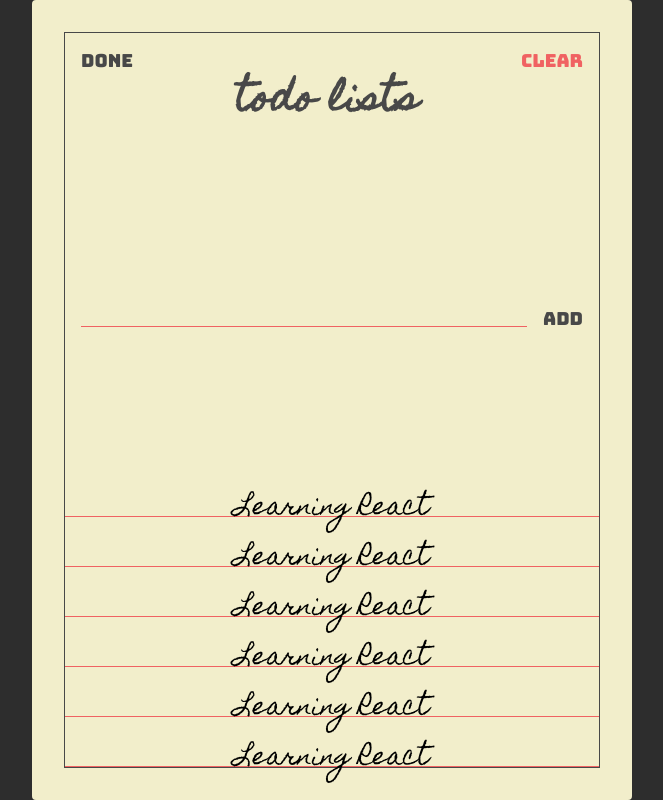
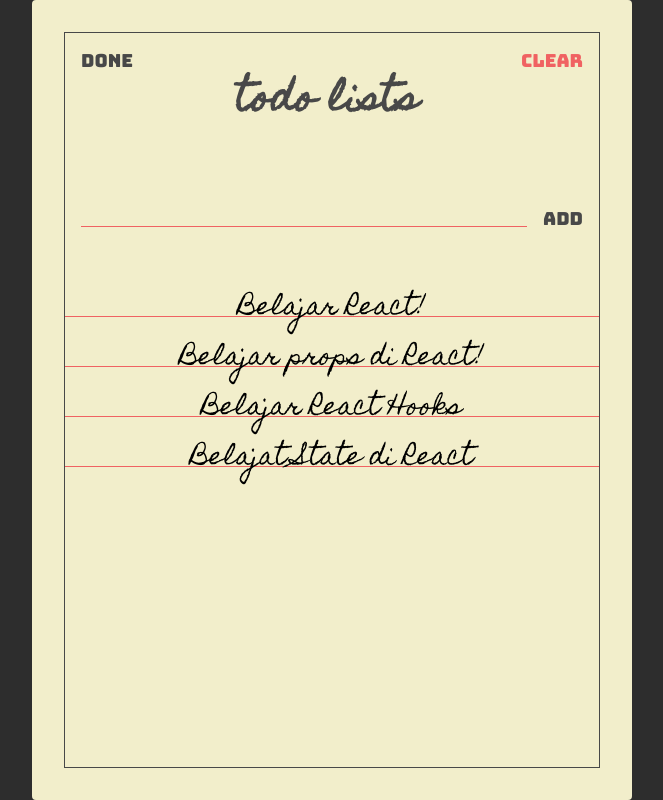
Before and after one commit to dewisapp/react-todolist, a React (Create React App) app: page / in a window 1280 px wide. Shown: the whole page, without its empty margins (308-971 px from the left). Built offline with nearby package versions, Linux system fonts and the light colour scheme.

Commit message:
membuat pages dan component todo

```diff
--- a/src/App.js
+++ b/src/App.js
@@ -1,44 +1,8 @@
 import React from "react";
 import "./styles.css";
 
-import Paper from "./components/Paper";
+import TodoList from "./pages/TodoList";
 
 export default function App() {
-  return (
-    <Paper>
-      <section className="header">
-        <button className="header-btn main-black-color">Done</button>
-        <h1 className="header-title">Todo Lists</h1>
-        <button className="header-btn main-red-color">Clear</button>
-      </section>
-
-      <section className="add">
-        <form className="add-form">
-          <input type="text" className="add-input" />
-          <button className="add-btn main-black-color">Add</button>
-        </form>
-      </section>
-
-      <section className="todos">
-        <div className="todo">
-          <span className="todo-text">Learning React</span>
-        </div>
-        <div className="todo">
-          <span className="todo-text">Learning React</span>
-        </div>
-        <div className="todo">
-          <span className="todo-text">Learning React</span>
-        </div>
-        <div className="todo">
-          <span className="todo-text">Learning React</span>
-        </div>
-        <div className="todo">
-          <span className="todo-text">Learning React</span>
-        </div>
-        <div className="todo">
-          <span className="todo-text">Learning React</span>
-        </div>
-      </section>
-    </Paper>
-  );
+  return <TodoList />;
 }
--- a/src/components/Header.jsx
+++ b/src/components/Header.jsx
@@ -0,0 +1,13 @@
+import React from "react";
+
+const Header = () => {
+  return (
+    <section className="header">
+      <button className="header-btn main-black-color">Done</button>
+      <h1 className="header-title">Todo Lists</h1>
+      <button className="header-btn main-red-color">Clear</button>
+    </section>
+  );
+};
+
+export default Header;
--- /dev/null
+++ b/src/components/Todo.jsx
@@ -0,0 +1,15 @@
+import React from "react";
+import PropTypes from "prop-types";
+
+const Todo = (props) => {
+  return (
+    <div className="todo">
+      <span className="todo-text">{props.text}</span>
+    </div>
+  );
+};
+
+Todo.PropTypes = {
+  text: PropTypes.string.isRequired
+};
+export default Todo;
--- a/src/components/TodoForm.jsx
+++ b/src/components/TodoForm.jsx
@@ -0,0 +1,14 @@
+import React from "react";
+
+const TodoForm = () => {
+  return (
+    <section className="add">
+      <form className="add-form">
+        <input type="text" className="add-input" />
+        <button className="add-btn main-black-color">Add</button>
+      </form>
+    </section>
+  );
+};
+
+export default TodoForm;
--- a/src/components/Todos.jsx
+++ b/src/components/Todos.jsx
@@ -0,0 +1,30 @@
+import React from "react";
+import Todo from "./Todo";
+import TodoForm from "./TodoForm";
+
+const Todos = () => {
+  const todos = [
+    {
+      text: "Belajar React!"
+    },
+    {
+      text: "Belajar props di React!"
+    },
+    {
+      text: "Belajar React Hooks"
+    },
+    {
+      text: "Belajat State di React"
+    }
+  ];
+
+  return (
+    <section className="todos">
+      {todos.map((todo) => {
+        return <Todo text={todo.text} />;
+      })}
+    </section>
+  );
+};
+
+export default Todos;
--- /dev/null
+++ b/src/pages/TodoList.jsx
@@ -0,0 +1,18 @@
+import React from "react";
+
+import Paper from "../components/Paper";
+import Header from "../components/Header";
+import TodoForm from "../components/TodoForm";
+import Todos from "../components/Todos";
+
+const TodoList = () => {
+  return (
+    <Paper>
+      <Header />
+      <TodoForm />
+      <Todos />
+    </Paper>
+  );
+};
+
+export default TodoList;
--- a/src/styles.css
+++ b/src/styles.css
@@ -122,13 +122,14 @@
 .todos {
   display: flex;
   flex-direction: column;
+  min-height: 500px;
 }
 
 .todo {
   position: relative;
   flex: 1 0 auto;
   text-align: center;
-  min-height: 34px;
+  max-height: 34px;
   margin: 16px 0 0;
   font-family: "Homemade Apple", sans-serif;
   font-size: 24px;
@@ -136,6 +137,8 @@
 }
 
 .todo-text {
+  width: 100%;
+  height: 50px;
   position: absolute;
   left: 50%;
   transform: translate(-50%);
```
